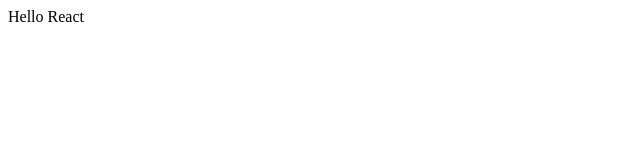
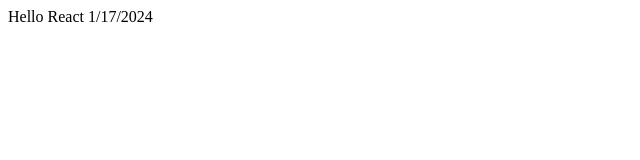
Before and after one commit to phrsouza/pure-react, a plain HTML site: page index.html in a window 1280 px wide. Shown: the full height of the page, 0-640 px from the left. Drawn offline with nearby package versions, Linux system fonts and the light colour scheme.

Commit message:
add time to page

```diff
--- a/index.html
+++ b/index.html
@@ -12,7 +12,8 @@
     <script src="https://unpkg.com/react-dom@18/umd/react-dom.development.js"></script>
     <script>
       function App() {
-        return React.createElement("header", null, "Hello React");
+        const time = new Date().toLocaleDateString();
+        return React.createElement("header", null, `Hello React ${time}`);
       }
 
       const root = ReactDOM.createRoot(document.getElementById("root"));
```
